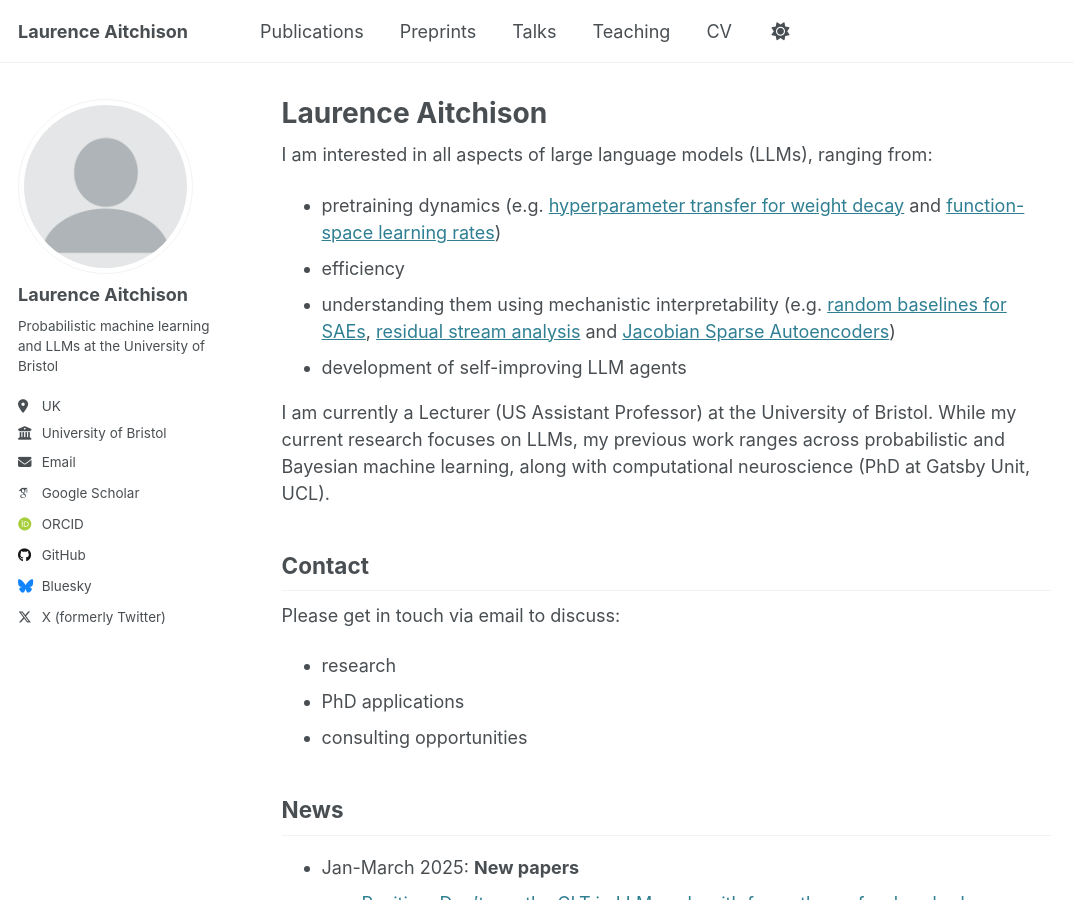
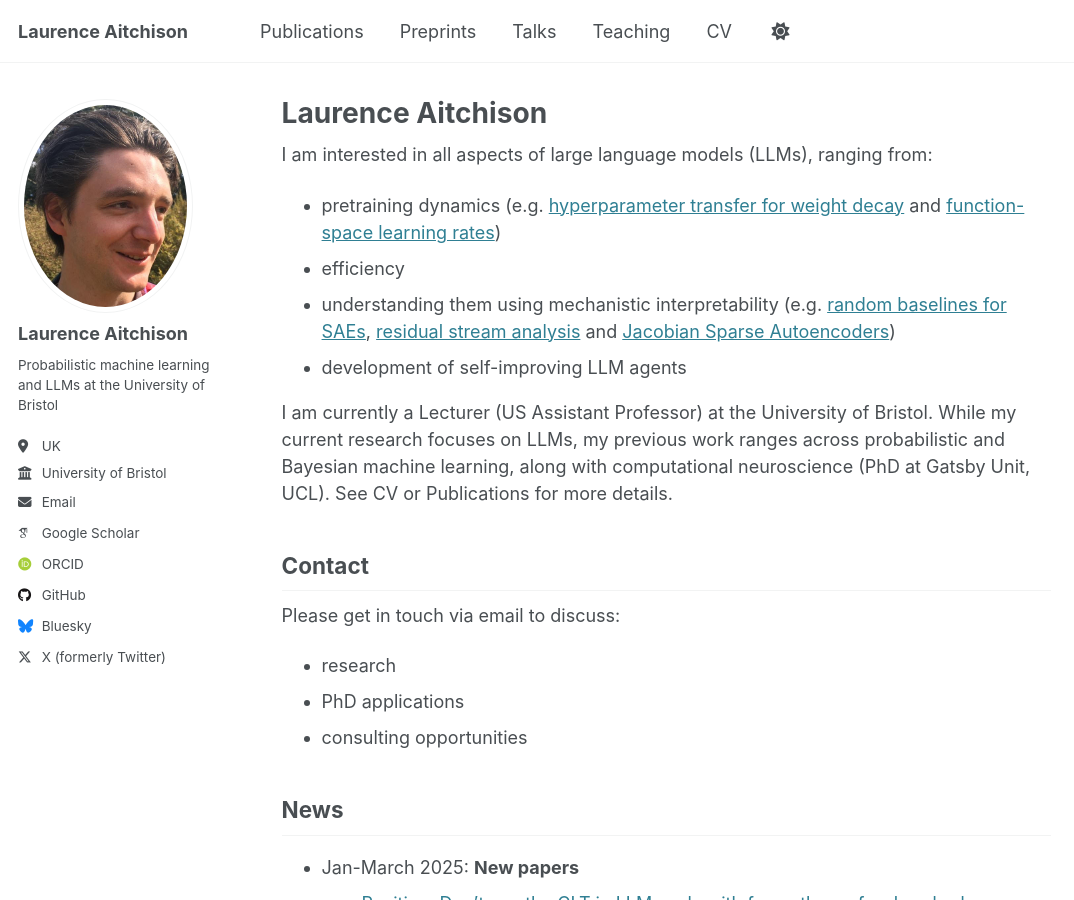
Before and after one commit to LaurenceA/academicpages, a Jekyll site: the page built from _pages/about.md, in a window 1280 px wide and 900 px high. Shown: the whole window, without its empty margins (0-1074 px from the left). Built offline with Jekyll 4.4.1, drawn with Linux system fonts in a browser that asks for light colours; some web fonts are replaced.

```diff
--- a/_pages/about.md
+++ b/_pages/about.md
@@ -14,7 +14,7 @@ I am interested in all aspects of large language models (LLMs), ranging from:
 - development of self-improving LLM agents
 
 I am currently a Lecturer (US Assistant Professor) at the University of Bristol.
-While my current research focuses on LLMs, my previous work ranges across probabilistic and Bayesian machine learning, along with computational neuroscience (PhD at Gatsby Unit, UCL).
+While my current research focuses on LLMs, my previous work ranges across probabilistic and Bayesian machine learning, along with computational neuroscience (PhD at Gatsby Unit, UCL).  See CV or Publications for more details.
 
 ## Contact
 
```
Also changed, not shown: images/profile.png.
